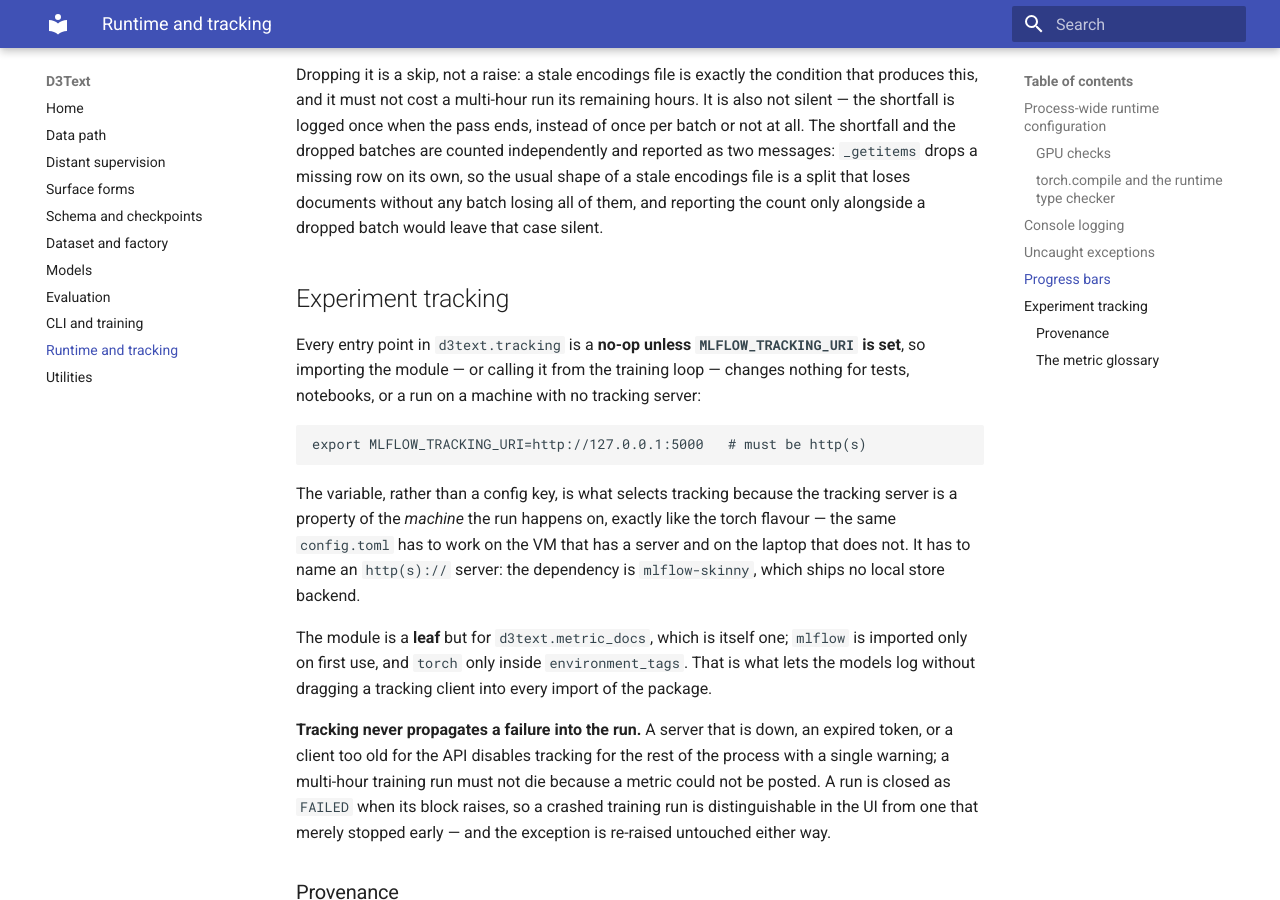
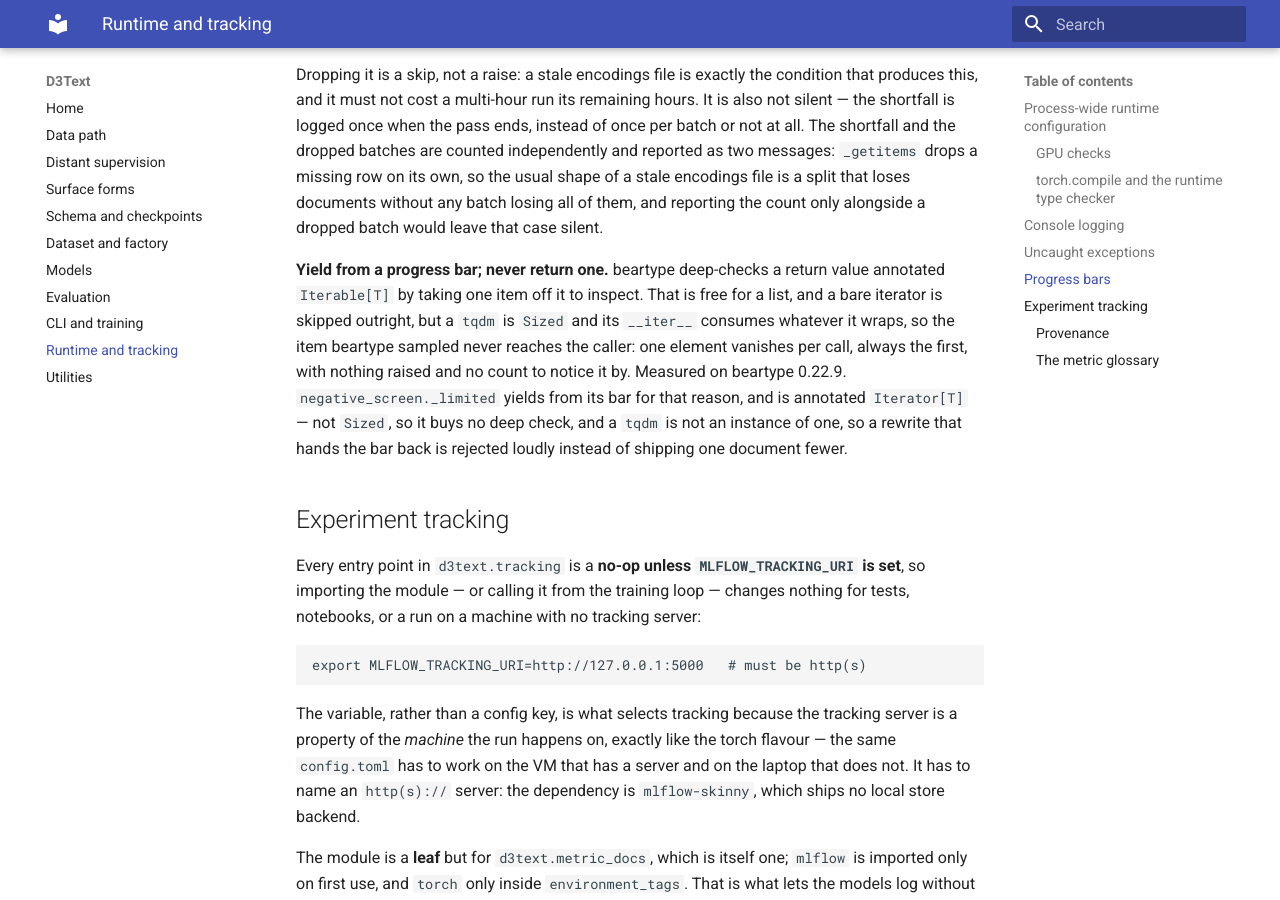
Before and after one commit to manuquadros/d3text, an MkDocs documentation site: the page built from docs/runtime-and-tracking.md, in a window 1280 px wide and 900 px high, scrolled down 2975 px. Built offline with MkDocs 1.6.1 and Material for MkDocs 9.7.7, drawn with Linux system fonts in a browser that asks for light colours.

Commit message:
test: pin that the screen's progress bar delivers every document
beartype deep-checks a return value annotated `Iterable[T]` by taking one
item off it to inspect, and a `tqdm` is `Sized` whose `__iter__` consumes
what it wraps, so a returned progress bar delivers one element fewer —
always the first, with nothing raised. `_limited` already yields from its
bar; this pins that it does, and puts the rule on the progress-bar page.

```diff
--- a/docs/runtime-and-tracking.md
+++ b/docs/runtime-and-tracking.md
@@ -138,6 +138,17 @@ encodings file is a split that loses documents without any batch losing all of
 them, and reporting the count only alongside a dropped batch would leave that
 case silent.
 
+**Yield from a progress bar; never return one.** beartype deep-checks a return
+value annotated `Iterable[T]` by taking one item off it to inspect. That is
+free for a list, and a bare iterator is skipped outright, but a `tqdm` is
+`Sized` and its `__iter__` consumes whatever it wraps, so the item beartype
+sampled never reaches the caller: one element vanishes per call, always the
+first, with nothing raised and no count to notice it by. Measured on beartype
+0.22.9. `negative_screen._limited` yields from its bar for that reason, and is
+annotated `Iterator[T]` — not `Sized`, so it buys no deep check, and a `tqdm`
+is not an instance of one, so a rewrite that hands the bar back is rejected
+loudly instead of shipping one document fewer.
+
 ## Experiment tracking
 
 Every entry point in `d3text.tracking` is a **no-op unless
```
Also changed, not shown: 1 other file.
